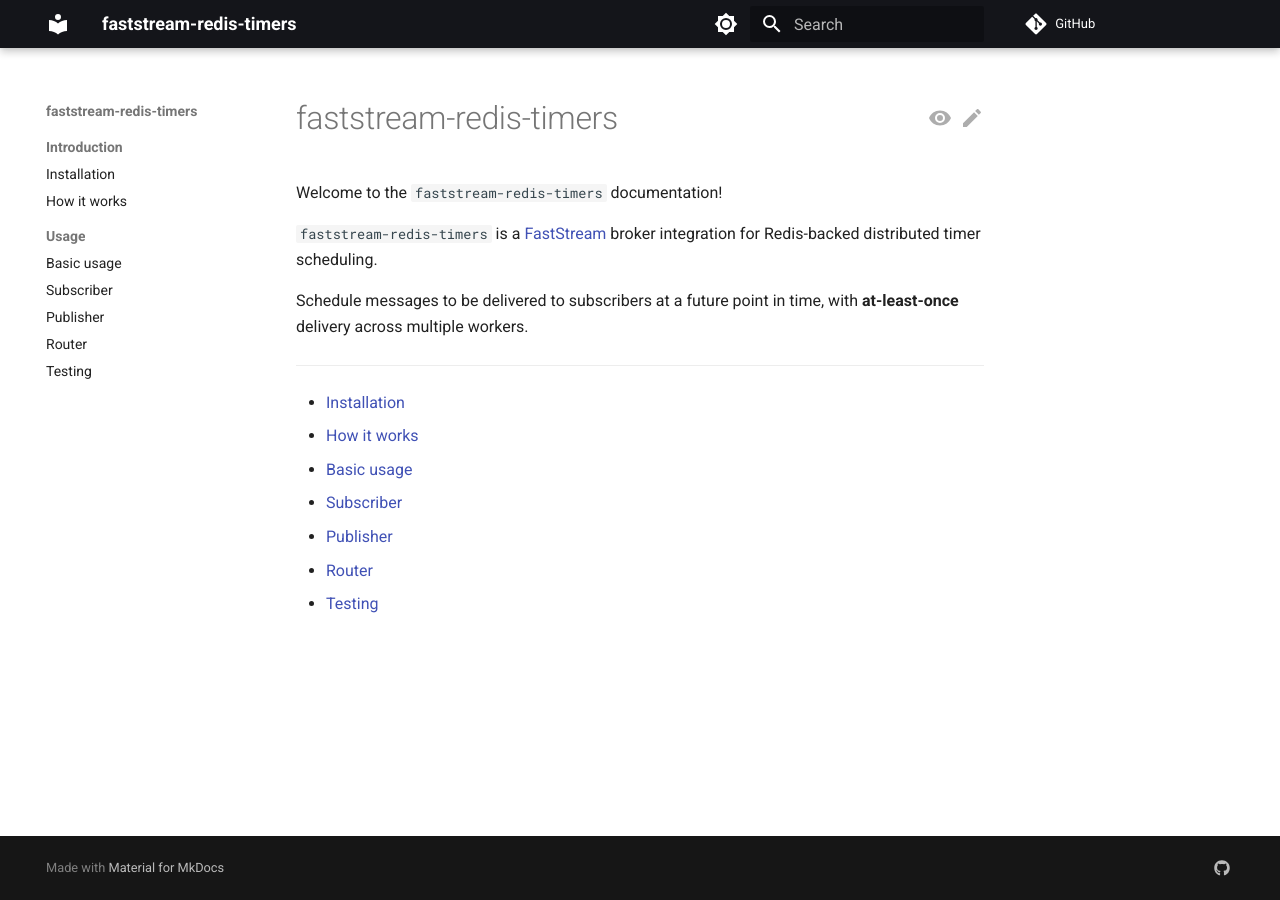
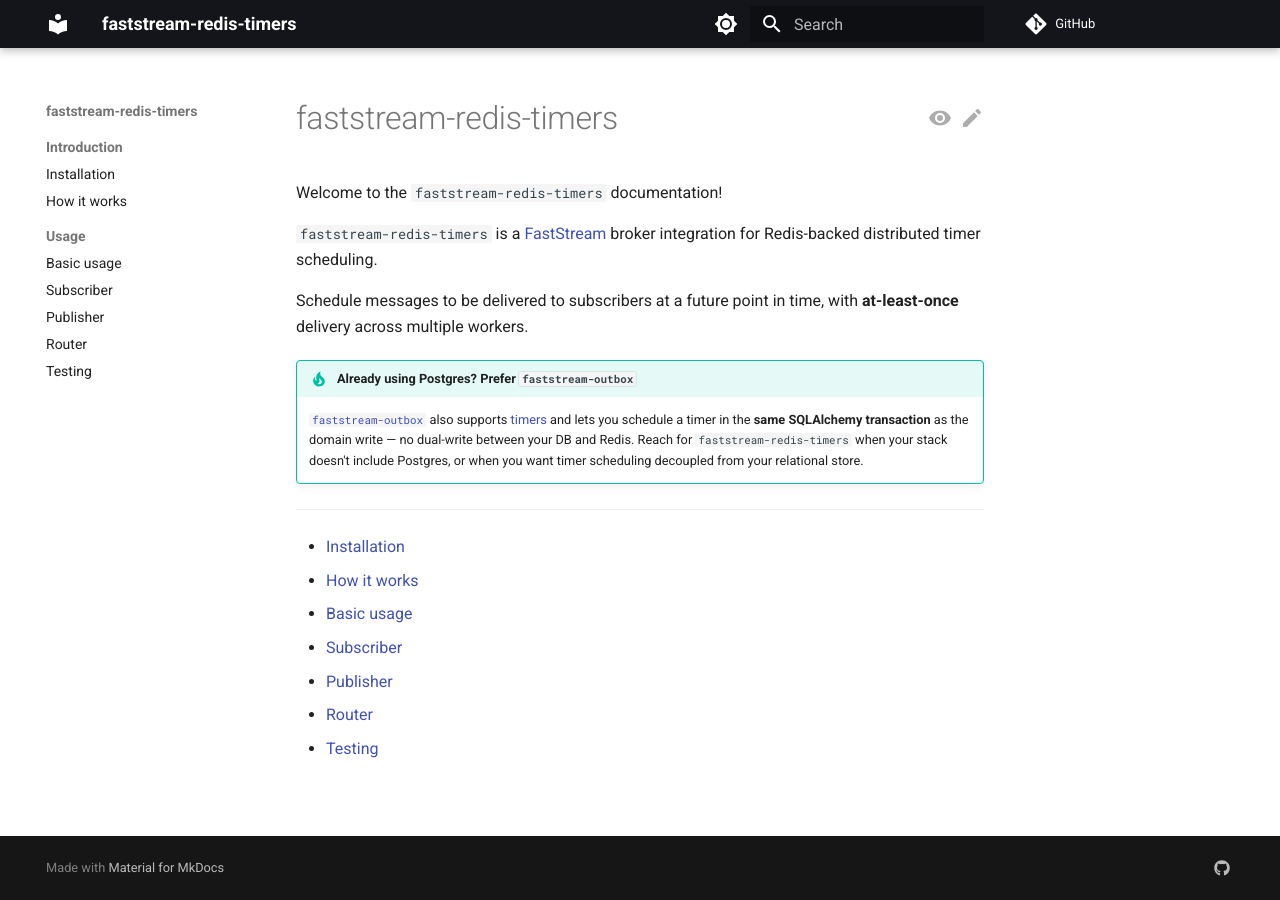
Before and after one commit to modern-python/faststream-redis-timers, an MkDocs documentation site: the page built from docs/index.md, in a window 1280 px wide. Built offline with MkDocs 1.6.1 and Material for MkDocs 9.7.7, drawn with Linux system fonts in a browser that asks for light colours; comment, search, counter and statistics services are not loaded.

Commit message:
Recommend faststream-outbox for Postgres-backed timer scheduling
Adds a callout in the README and docs index pointing readers to
faststream-outbox when their stack includes Postgres, since its timers
can ride along with the domain write in the same SQLAlchemy transaction.

Co-Authored-By: Claude Opus 4.7 (1M context) <noreply@anthropic.com>

```diff
--- a/docs/index.md
+++ b/docs/index.md
@@ -5,6 +5,13 @@ Welcome to the `faststream-redis-timers` documentation!
 `faststream-redis-timers` is a [FastStream](https://faststream.airt.ai) broker integration for Redis-backed distributed timer scheduling.
 
 Schedule messages to be delivered to subscribers at a future point in time, with **at-least-once** delivery across multiple workers.
+
+!!! tip "Already using Postgres? Prefer `faststream-outbox`"
+    [`faststream-outbox`](https://github.com/modern-python/faststream-outbox) also supports
+    [timers](https://faststream-outbox.readthedocs.io/en/latest/usage/timers/) and lets you schedule a timer in the
+    **same SQLAlchemy transaction** as the domain write — no dual-write between your DB and Redis. Reach for
+    `faststream-redis-timers` when your stack doesn't include Postgres, or when you want timer scheduling decoupled
+    from your relational store.
 
 ---
 
```
Also changed, not shown: README.md (+5 -0 lines).
